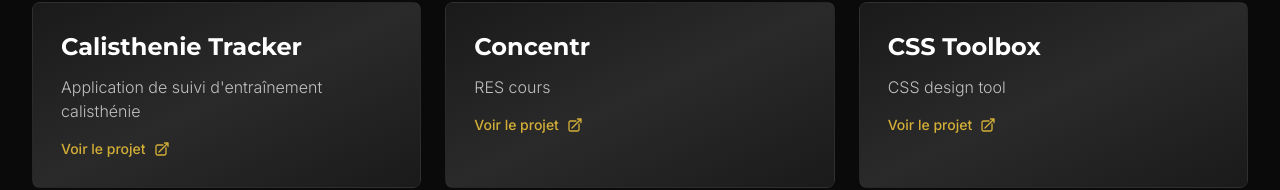
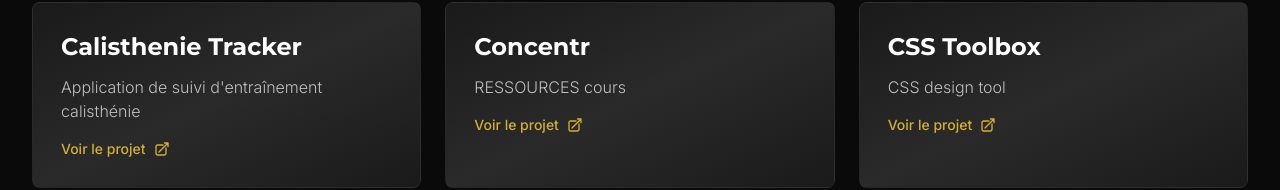
Before and after one commit to SHU445/STI2D-app, a Next.js app: page / in a window 1280 px wide. Shown: the part 1875-2065 px from the top of the page. Built offline with nearby package versions, Linux system fonts and the light colour scheme.

Commit message:
last push

```diff
--- a/app/page.tsx
+++ b/app/page.tsx
@@ -74,7 +74,7 @@ const projects: Project[] = [
   {
     title: 'Concentr',
     url: 'https://concentr-seven.vercel.app/',
-    description: 'RES cours'
+    description: 'RESSOURCES cours'
   },
   /*{
     title: 'Personal Pronote',
```
